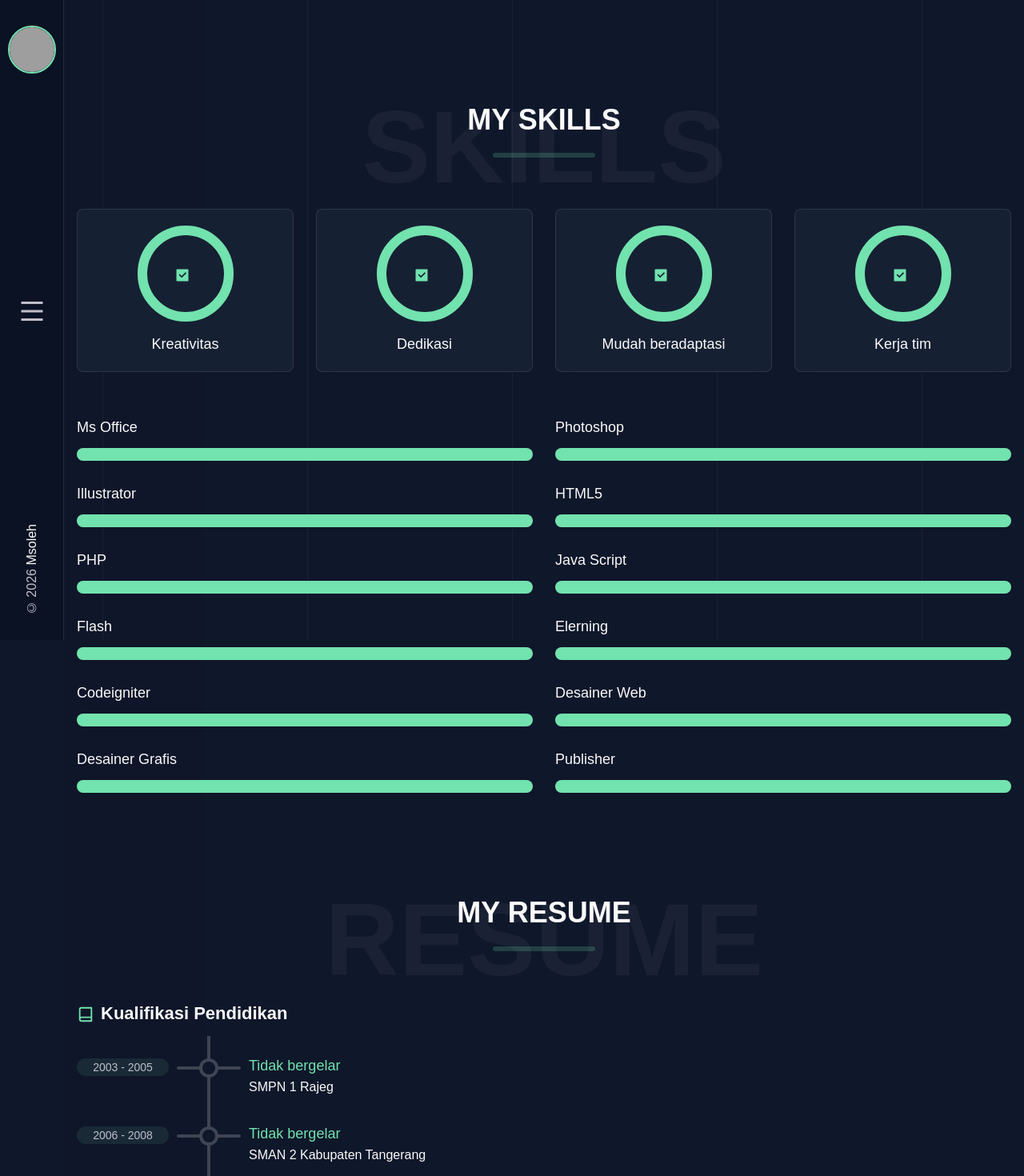
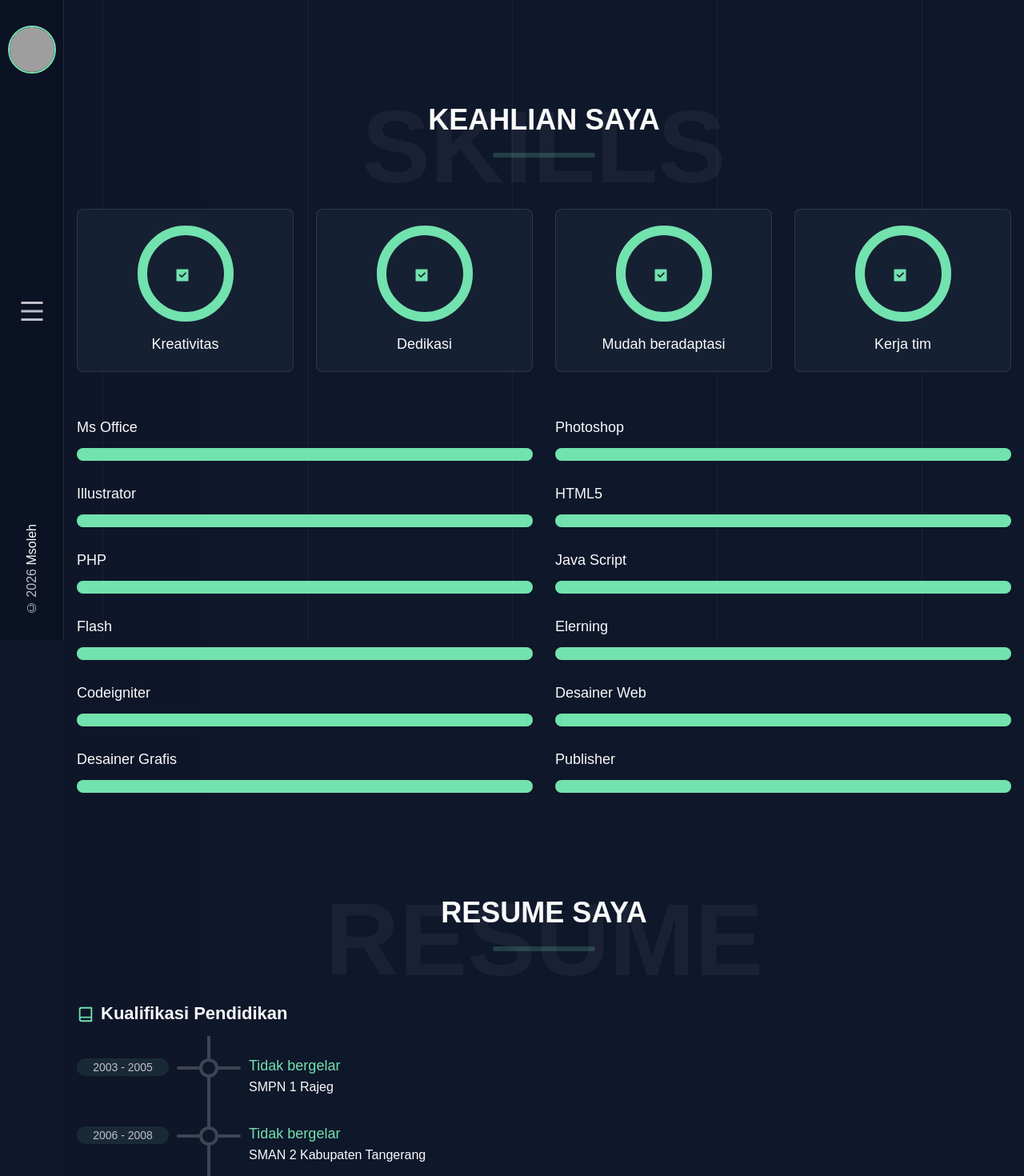
Before and after one commit to solehudinbaik90/portofolio-msoleh, a Next.js app: page /resume in a window 1280 px wide. Shown: the top 1470 px of the page at 80% size. Built offline with nearby package versions, Linux system fonts and the light colour scheme; grey boxes are pictures that could not be loaded; a web font is replaced by a local one; what tailwindcss-debug-screens, tailwindcss-nested-groups would draw is missing.

Commit message:
Translate section titles to Indonesian

```diff
--- a/src/pages/resume.js
+++ b/src/pages/resume.js
@@ -17,7 +17,7 @@ const resume = () => {
       >
         <div className="container mx-auto">
           <SectionHeading
-            title="My Skills"
+            title="Keahlian Saya"
             watermark="Skills"
             animated={false}
           />
@@ -34,7 +34,7 @@ const resume = () => {
       >
         <div className="container mx-auto">
           <SectionHeading
-            title="My Resume"
+            title="Resume Saya"
             watermark="Resume"
             animated={false}
           />
```
